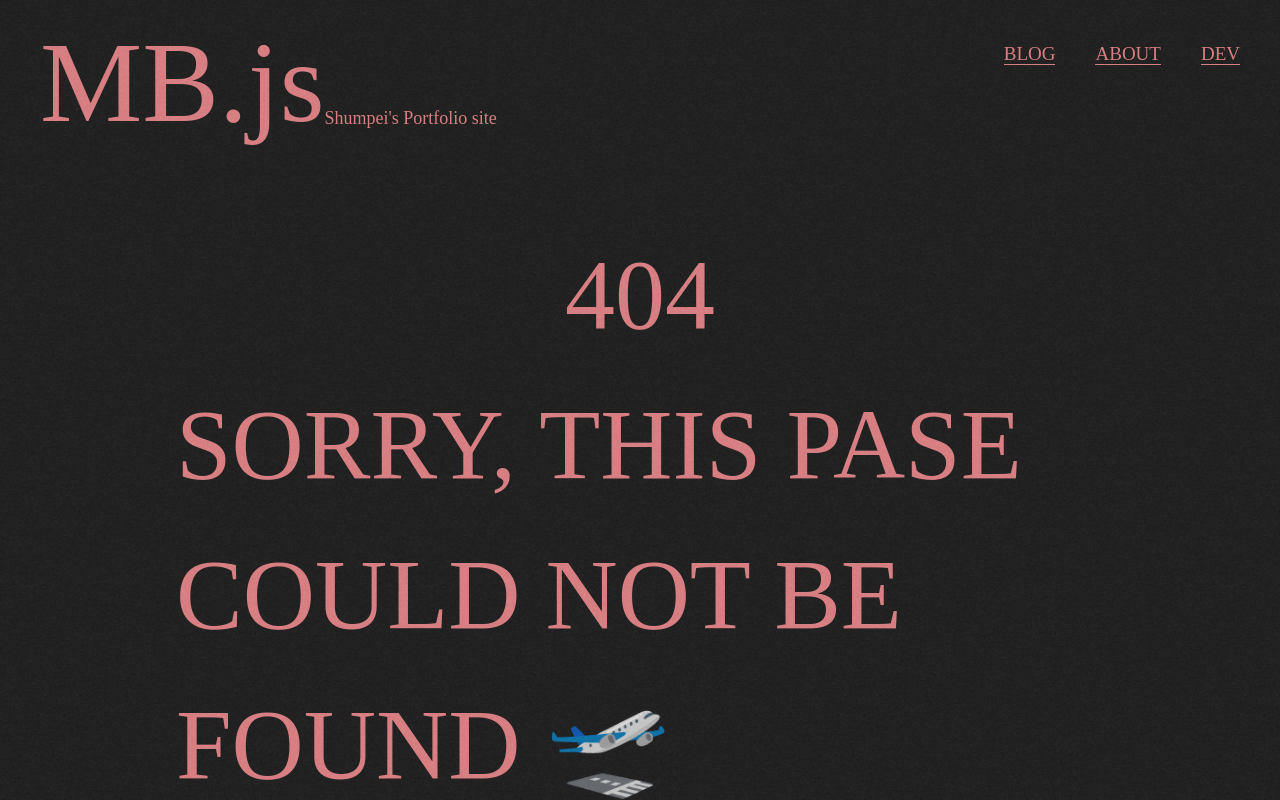
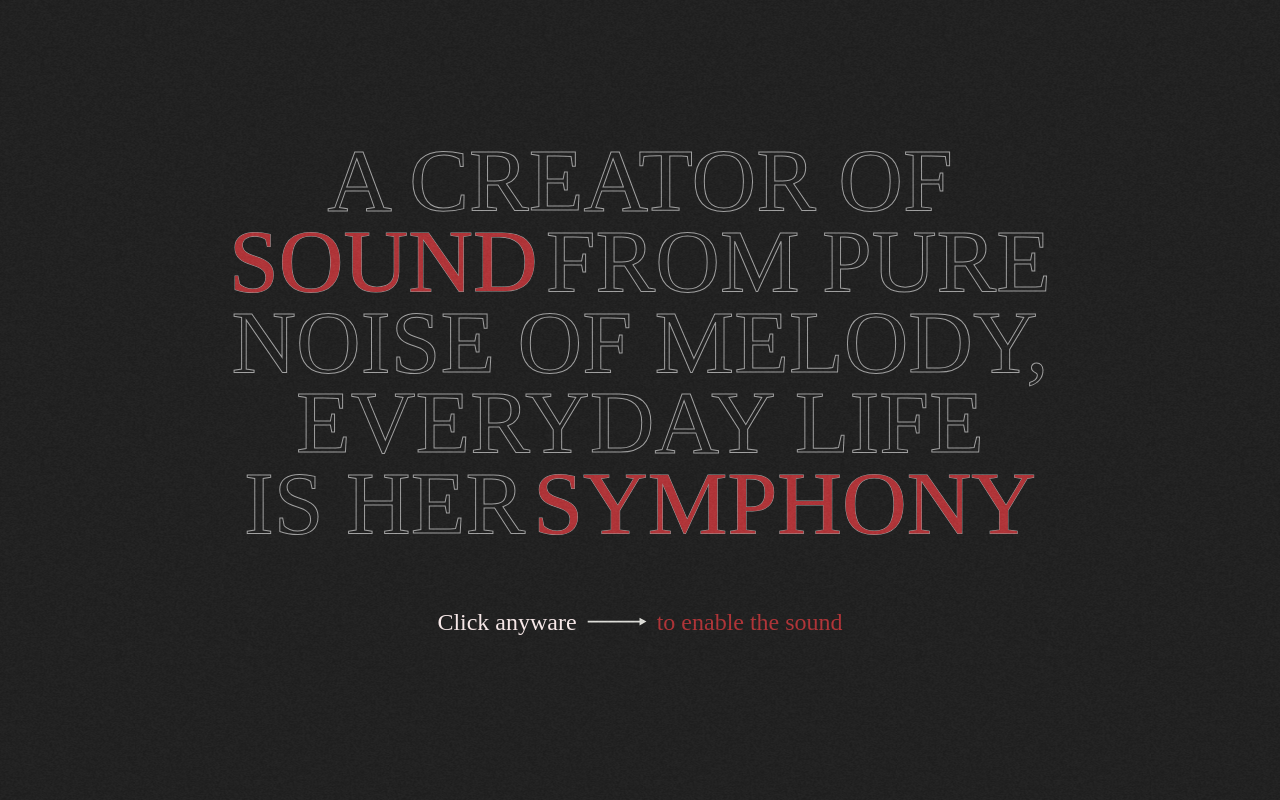
Before and after one commit to Shumpei0111/MBJS-2023, a Next.js app: page /dev/reveal-typography in a window 1280 px wide. Before the commit this address had no page. Shown: the top 800 px of the page. Built offline with nearby package versions, Linux system fonts and the light colour scheme; a web font is replaced by a local one.

Commit message:
feat: dev テキストのreveal

```diff
--- a/src/pages/dev/index.tsx
+++ b/src/pages/dev/index.tsx
@@ -50,6 +50,11 @@ export default function DevIndex() {
         'スクロールしたらズレながら画像が表示されるギャラリー Modern Gallary',
       tag: ['lenis', 'gsap', 'image'],
     },
+    {
+      href: 'reveal-typography',
+      title: 'Reveal Typography',
+      tag: ['text', 'gsap'],
+    },
   ];
 
   return (
--- /dev/null
+++ b/src/pages/dev/reveal-typography/animation.module.css
@@ -0,0 +1,20 @@
+.header-animation::before {
+  content: attr(data-text);
+  position: absolute;
+  color: #b0282c;
+  overflow: hidden;
+  width: 0;
+  transition: 1s;
+  animation: fill 1.4s cubic-bezier(0.6, 0, 0.4, 1) forwards;
+  -webkit-text-stroke: rgba(176, 40, 44, 0.6);
+}
+
+@keyframes fill {
+  0% {
+    width: 0;
+  }
+
+  100% {
+    width: 100%;
+  }
+}
--- /dev/null
+++ b/src/pages/dev/reveal-typography/index.tsx
@@ -0,0 +1,233 @@
+import { SeoMeta } from '@/components/Seo';
+import { DefaultLayout } from '@/layout/default';
+import classNames from 'classnames';
+import Link from 'next/link';
+import style from './animation.module.css';
+import gsap from 'gsap';
+import { useLayoutEffect } from 'react';
+
+const HeaderWrapper: React.FC<{ hasDataText?: boolean }> = ({
+  hasDataText = false,
+}) => (
+  <div
+    data-name="header-wrapper"
+    className={classNames([
+      "hidden after:content-[''] after:absolute after:left-[-20px] after:w-[110%] after:h-[82px] after:bg-black after:mx-auto",
+      hasDataText ? 'after:top-[0]' : 'after:top-[0]',
+    ])}
+  />
+);
+
+const Presenter = () => {
+  let tl = gsap.timeline();
+
+  function revealSite() {
+    tl.to("[data-name='pre-loader']", {
+      duration: 1,
+      opacity: 0,
+      display: 'none',
+      ease: 'power2.inOut',
+    });
+
+    tl.to(
+      '[data-name="nav-title"]',
+      {
+        duration: 1.8,
+        top: '-20px',
+        opacity: 1,
+        ease: 'power4.inOut',
+        stagger: {
+          amount: 0.2,
+        },
+      },
+      '-=1.2',
+    );
+
+    tl.to(
+      '[data-name="nav-stack"]',
+      {
+        duration: 1,
+        top: '-20px',
+        opacity: 1,
+        ease: 'power4.inOut',
+        stagger: {
+          amount: 0.4,
+        },
+      },
+      '-=1.2',
+    );
+  }
+
+  useLayoutEffect(() => {
+    tl.to("[data-name='pre-loader-btn']", {
+      duration: 0.3,
+      opacity: 1,
+      delay: 1.4,
+    });
+  }, []);
+
+  return (
+    <div className="pt-[100px]">
+      <nav>
+        <div data-name="nav-wrapper" className="w-[inherit]">
+          <div className="relative top-[20px] opacity-0" data-name="nav-title">
+            <hgroup className="text-right">
+              <h2 className="text-140">Reveal Typography</h2>
+              <p className="pt-6">
+                テキストが表示されたら一部にエフェクトがかかる
+              </p>
+            </hgroup>
+          </div>
+          <div data-name="nav-stack" className="relative top-[20px] opacity-0">
+            <section className="pt-10 flex justify-between w-full items-center">
+              <h3 className="text-32 uppercase font-blog">Development</h3>
+              <ul className="text-right">
+                <li className="text-16 font-blog">gsap</li>
+                <li className="text-16 font-blog">css animation</li>
+              </ul>
+            </section>
+            <div className="text-right pt-10">
+              <Link href={'/dev'} className="underline pt-8 font-mono text-12">
+                一覧に戻る
+              </Link>
+            </div>
+          </div>
+        </div>
+      </nav>
+      <section className="pt-[100px]">
+        <div
+          data-name="pre-loader"
+          className="fixed w-full h-full bg-black text-white flex justify-center items-center z-10 top-1/2 left-1/2 -translate-x-1/2 -translate-y-1/2"
+        >
+          <div data-name="ore-loader-container">
+            <div data-name="pre-loader-header">
+              <div
+                data-name="header concat"
+                className="relative w-max mx-auto flex"
+              >
+                <h1
+                  className={classNames([
+                    'relative uppercase text-center text-[7vw] leading-[90%] text-black',
+                    style['header-animation'],
+                  ])}
+                  style={{ WebkitTextStroke: '1px rgba(255, 255, 255, 0.6)' }}
+                >
+                  A creator of
+                </h1>
+                <HeaderWrapper />
+              </div>
+              <div data-name="header" className="relative w-max mx-auto flex">
+                <h1
+                  className={classNames([
+                    'relative uppercase text-center text-[7vw] leading-[90%] text-black',
+                    style['header-animation'],
+                  ])}
+                  style={{ WebkitTextStroke: '1px rgba(255, 255, 255, 0.6)' }}
+                  data-text="sound"
+                >
+                  sound
+                </h1>
+                &nbsp;&nbsp;
+                <h1
+                  className={classNames([
+                    'relative uppercase text-center text-[7vw] leading-[90%] text-black',
+                    style['header-animation'],
+                  ])}
+                  style={{ WebkitTextStroke: '1px rgba(255, 255, 255, 0.6)' }}
+                >
+                  From pure
+                </h1>
+                <HeaderWrapper hasDataText />
+              </div>
+              <div data-name="header" className="relative w-max mx-auto">
+                <h1
+                  className={classNames([
+                    'relative uppercase text-center text-[7vw] leading-[90%] text-black',
+                    style['header-animation'],
+                  ])}
+                  style={{ WebkitTextStroke: '1px rgba(255, 255, 255, 0.6)' }}
+                >
+                  noise of melody,
+                </h1>
+                <HeaderWrapper />
+              </div>
+              <div data-name="header" className="relative w-max mx-auto">
+                <h1
+                  className={classNames([
+                    'relative uppercase text-center text-[7vw] leading-[90%] text-black',
+                    style['header-animation'],
+                  ])}
+                  style={{ WebkitTextStroke: '1px rgba(255, 255, 255, 0.6)' }}
+                >
+                  everyday life
+                </h1>
+                <HeaderWrapper />
+              </div>
+              <div data-name="header" className="relative w-max mx-auto flex">
+                <h1
+                  className={classNames([
+                    'relative uppercase text-center text-[7vw] leading-[90%] text-black',
+                    style['header-animation'],
+                  ])}
+                  style={{ WebkitTextStroke: '1px rgba(255, 255, 255, 0.6)' }}
+                >
+                  is her
+                </h1>
+                &nbsp;&nbsp;
+                <h1
+                  className={classNames([
+                    'relative uppercase text-center text-[7vw] leading-[90%] text-black',
+                    style['header-animation'],
+                  ])}
+                  style={{ WebkitTextStroke: '1px rgba(255, 255, 255, 0.6)' }}
+                  data-text="symphony"
+                >
+                  symphony
+                </h1>
+                <HeaderWrapper hasDataText />
+              </div>
+            </div>
+            <div className="w-full text-center">
+              <button
+                data-name="pre-loader-btn"
+                className="relative mt-[3em] mb-[1em] text-20 cursor-pointer z-20 opacity-0"
+                onClick={revealSite}
+              >
+                <div
+                  data-name="btn"
+                  className="flex items-center justify-center text-24 font-sans"
+                >
+                  Click anyware
+                  <svg
+                    xmlns="http://www.w3.org/2000/svg"
+                    viewBox="0 0 68 10"
+                    className="relative w-80 top-0 px-[0.4em]"
+                  >
+                    <defs></defs>
+                    <path
+                      fill="#e2e2dd"
+                      d="M59.2,9.6V6.2h-58v-2c0,0,0,0,0,0h58V0.7L67,5.1L59.2,9.6z"
+                    ></path>
+                  </svg>
+                  <span className="text-[#b0282c]">to enable the sound</span>
+                </div>
+              </button>
+            </div>
+          </div>
+        </div>
+      </section>
+    </div>
+  );
+};
+
+export default function RevealTypography() {
+  return (
+    <DefaultLayout>
+      <SeoMeta
+        pageTitle="Reveal Typography"
+        pagePath={'dev/reveal-typography'}
+      />
+      <Presenter />
+    </DefaultLayout>
+  );
+}
```
